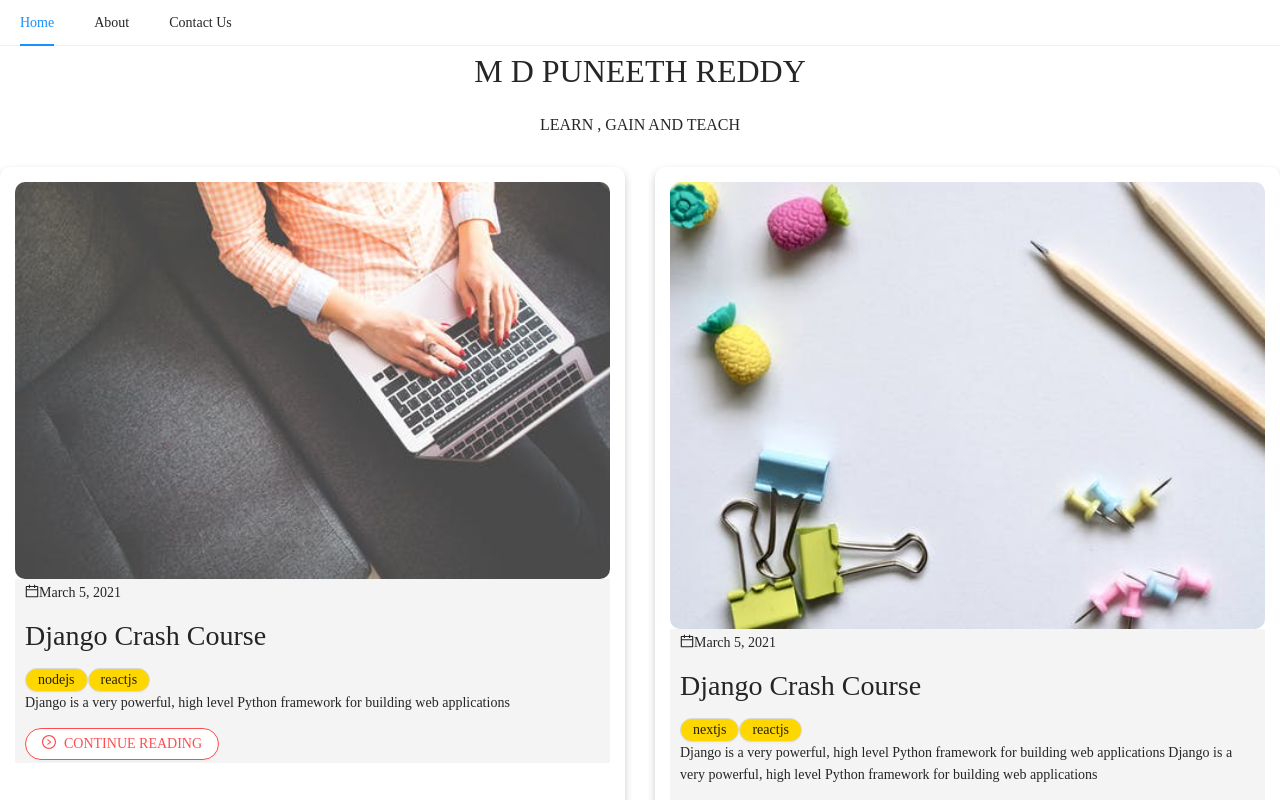
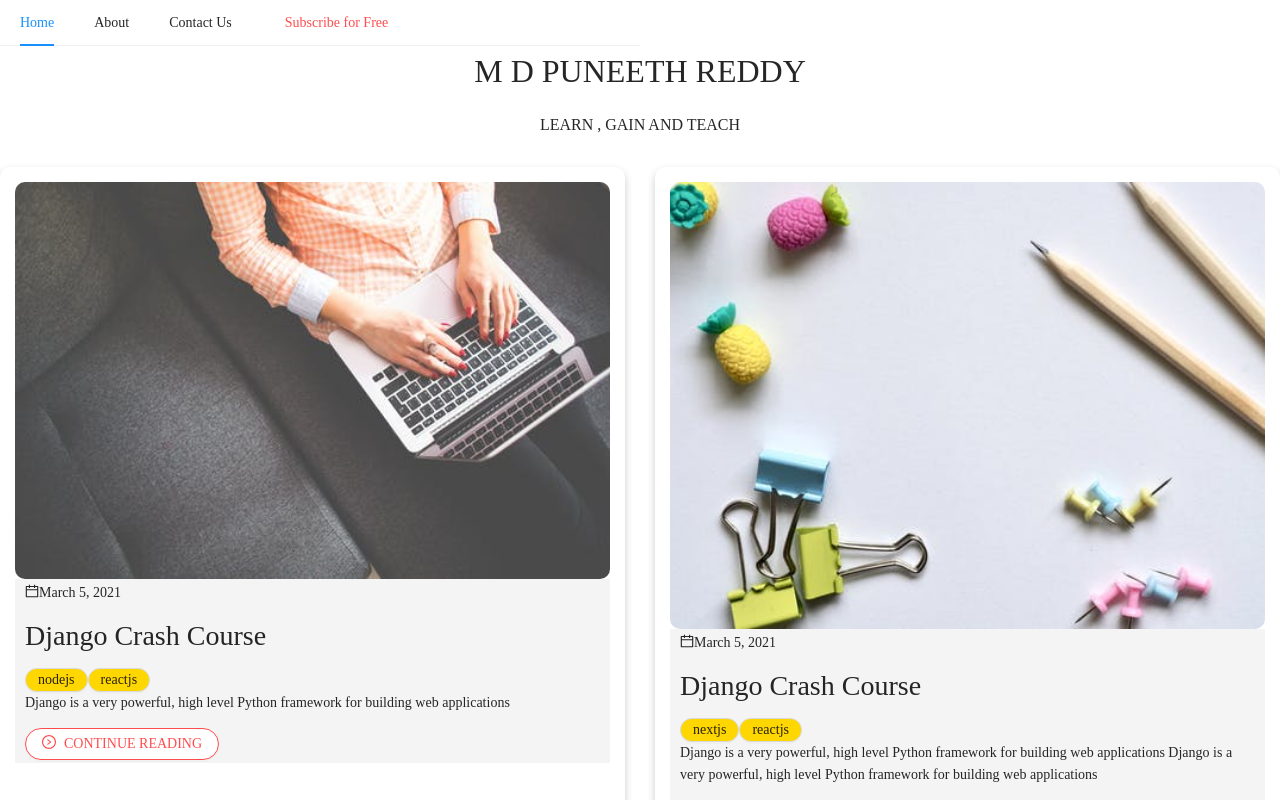
Before and after one commit to MDPuneethReddy/personalblog, a Next.js app: page / in a window 1280 px wide. Shown: the top 800 px of the page. Built offline with nearby package versions, Linux system fonts and the light colour scheme.

Commit message:
Add subscribe

```diff
--- a/components/NavBar.tsx
+++ b/components/NavBar.tsx
@@ -1,18 +1,43 @@
-import {  Menu } from 'antd';
+import {  Menu,Row,Col } from 'antd';
+import { Subscribe } from './Subscribe';
+import { MenuOutlined } from '@ant-design/icons';
 const NavBar=()=>{
 return(
     <div >
-      <Menu theme="light" mode="horizontal" >
-        <Menu.Item key='home'>
-         <a href="/">   Home</a>
+      <Row justify='center'>
+  <Col xl={24} lg={24} md={24} sm={24} xs={24}>
+      <Row>
+        <Col xl={12} lg={12} md={12} sm={4} xs={4}>
+          <Menu
+            theme='light'
+            mode='horizontal'
+            overflowedIndicator={<MenuOutlined />}
+          >
+            <Menu.Item
+              key="Home"
+            >
+              <a href="/">Home</a>
             </Menu.Item>
-        <Menu.Item key='about'>
+            <Menu.Item
+              key="About"
+            >
               <a href="/about">About</a>
             </Menu.Item>
-        <Menu.Item key='contact'>
+            <Menu.Item
+              key="contact"
+            >
               <a href="/contact">Contact Us</a>
             </Menu.Item>
+            <Menu.Item key="subscribe">
+             <Subscribe />
+           </Menu.Item>
           </Menu>
+
+        </Col>
+      </Row>
+  </Col>
+</Row>
+
       </div>
 )
 }
--- /dev/null
+++ b/components/Subscribe.tsx
@@ -0,0 +1,42 @@
+import { Modal,Button, Form, Input} from "antd";
+import { useState } from "react";
+const Subscribe=()=>{
+    const onFinish = (values: any) => {
+        console.log(values);
+      };
+      const validateMessages = {
+        required: '${label} is required!',
+        types: {
+          email: '${label} is not a valid email!',
+        },
+      };
+    const [isModalVisible, setIsModalVisible] = useState(false);
+
+  const showModal = () => {
+    setIsModalVisible(true);
+  };
+
+  const handleCancel = () => {
+    setIsModalVisible(false);
+  };
+    return(
+        <div >
+            <Button type="link" shape="round" size="small"  onClick={showModal} danger>
+        Subscribe for Free
+      </Button>
+      <Modal title="Get Free Updates In Your Inbox" visible={isModalVisible}  onCancel={handleCancel} footer={null}>
+      <Form  name="nest-messages" onFinish={onFinish} validateMessages={validateMessages}>
+      <Form.Item name={['user', 'email']} label="Email" rules={[{ type: 'email',required:true }]} >
+        <Input placeholder="Enter the email address" />
+      </Form.Item>
+      <Form.Item style={{textAlign:"center"}}>
+        <Button type="primary" htmlType="submit" shape="round">
+          Subscribe
+        </Button>
+      </Form.Item>
+      </Form>
+      </Modal>
+        </div>
+    )
+}
+export {Subscribe}
```
Lines whose indentation alone changed are shown as unchanged.
